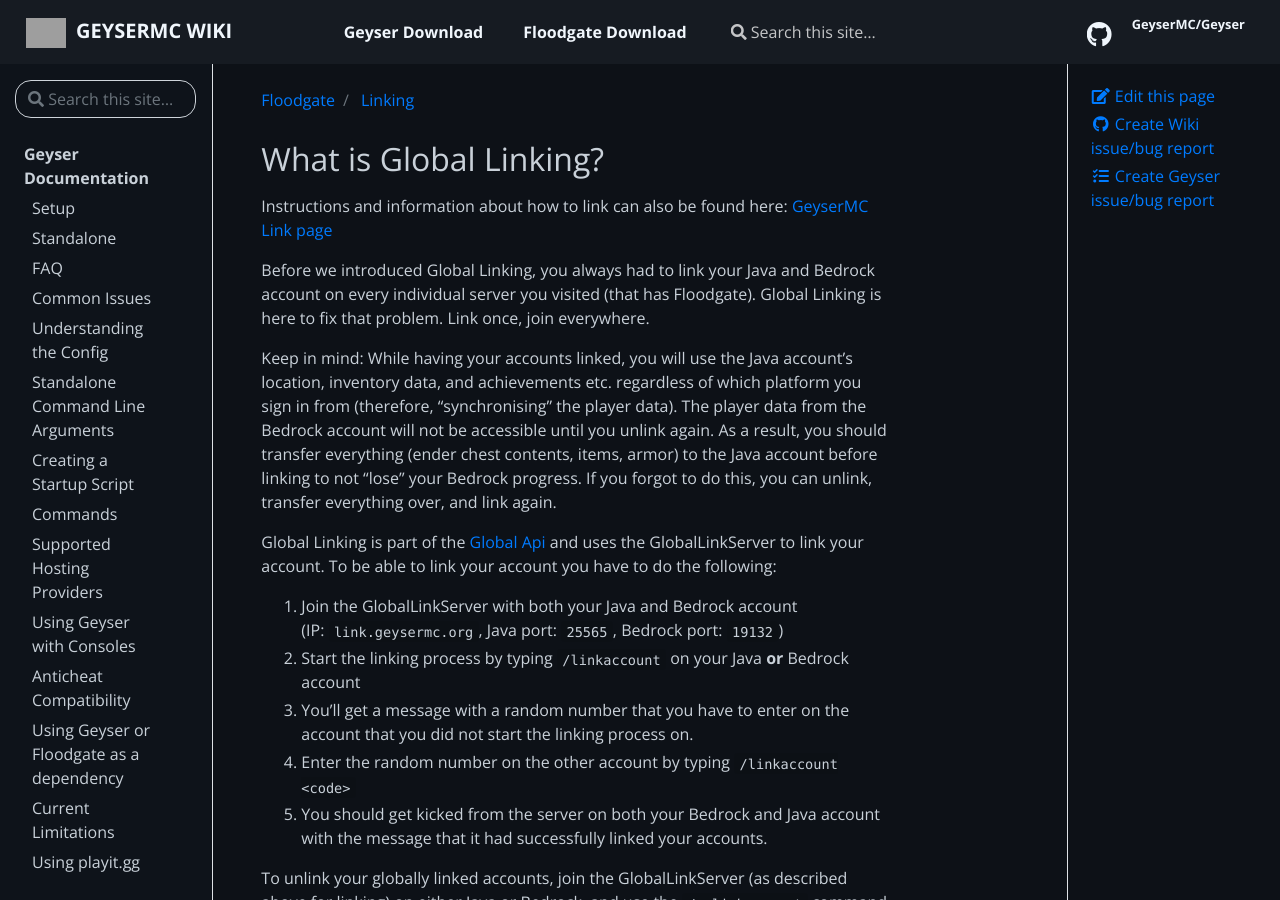
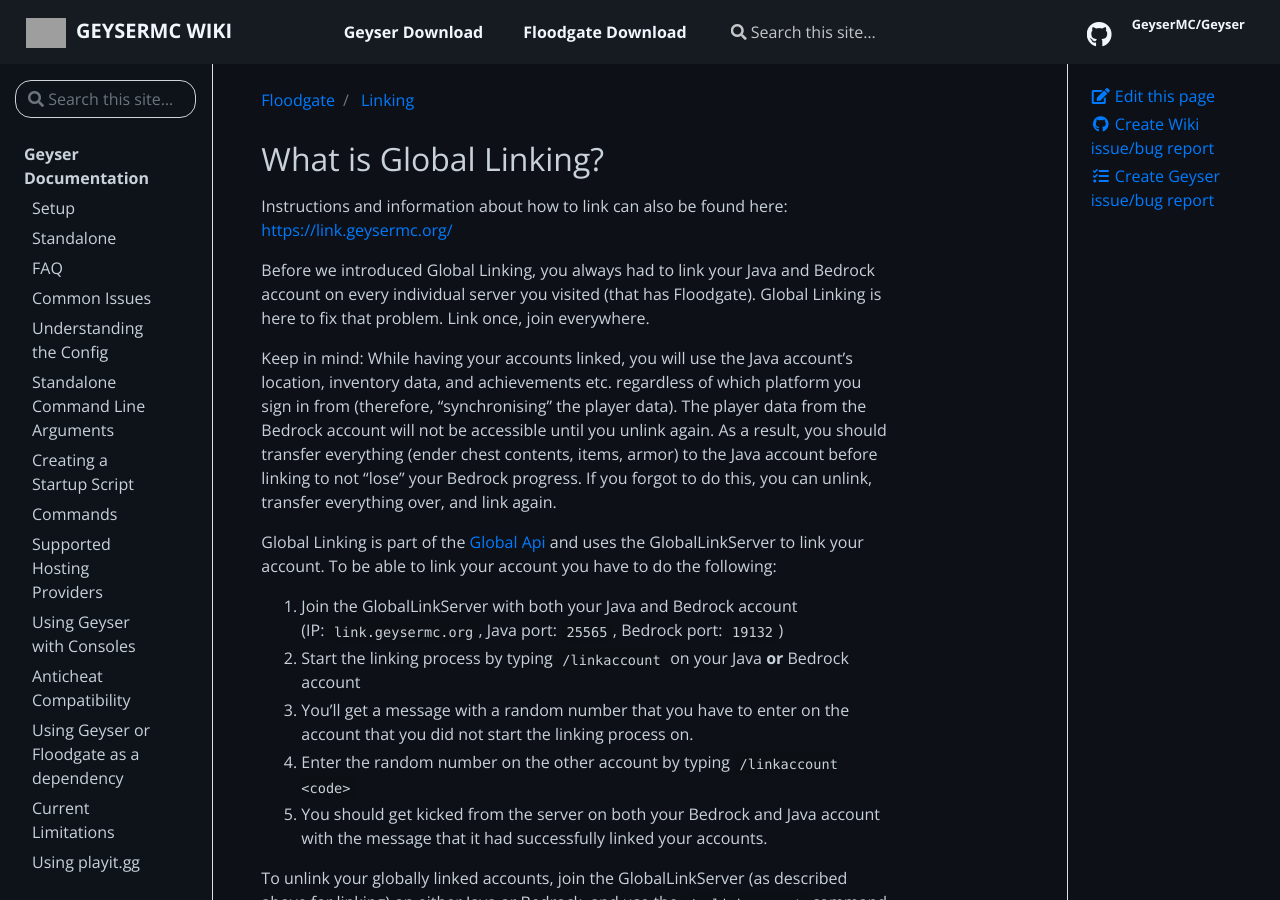
Before and after one commit to GeyserMC/GeyserWiki, a Jekyll site: the page built from _docs/floodgate/linking.md, in a window 1280 px wide and 900 px high. Built offline with Jekyll 4.4.1, drawn with Linux system fonts in a browser that asks for light colours; grey boxes are pictures that could not be loaded.

Commit message:
Update linking.md
let's make it a real link

```diff
--- a/_docs/floodgate/linking.md
+++ b/_docs/floodgate/linking.md
@@ -5,7 +5,7 @@
 ---
 
 ## What is Global Linking?
-Instructions and information about how to link can also be found here: [GeyserMC Link page](https://link.geysermc.org/)
+Instructions and information about how to link can also be found here: [https://link.geysermc.org/](https://link.geysermc.org/)
 
 Before we introduced Global Linking, you always had to link your Java and Bedrock account on every individual server you visited (that has Floodgate). Global Linking is here to fix that problem. Link once, join everywhere.<br>
 
```
